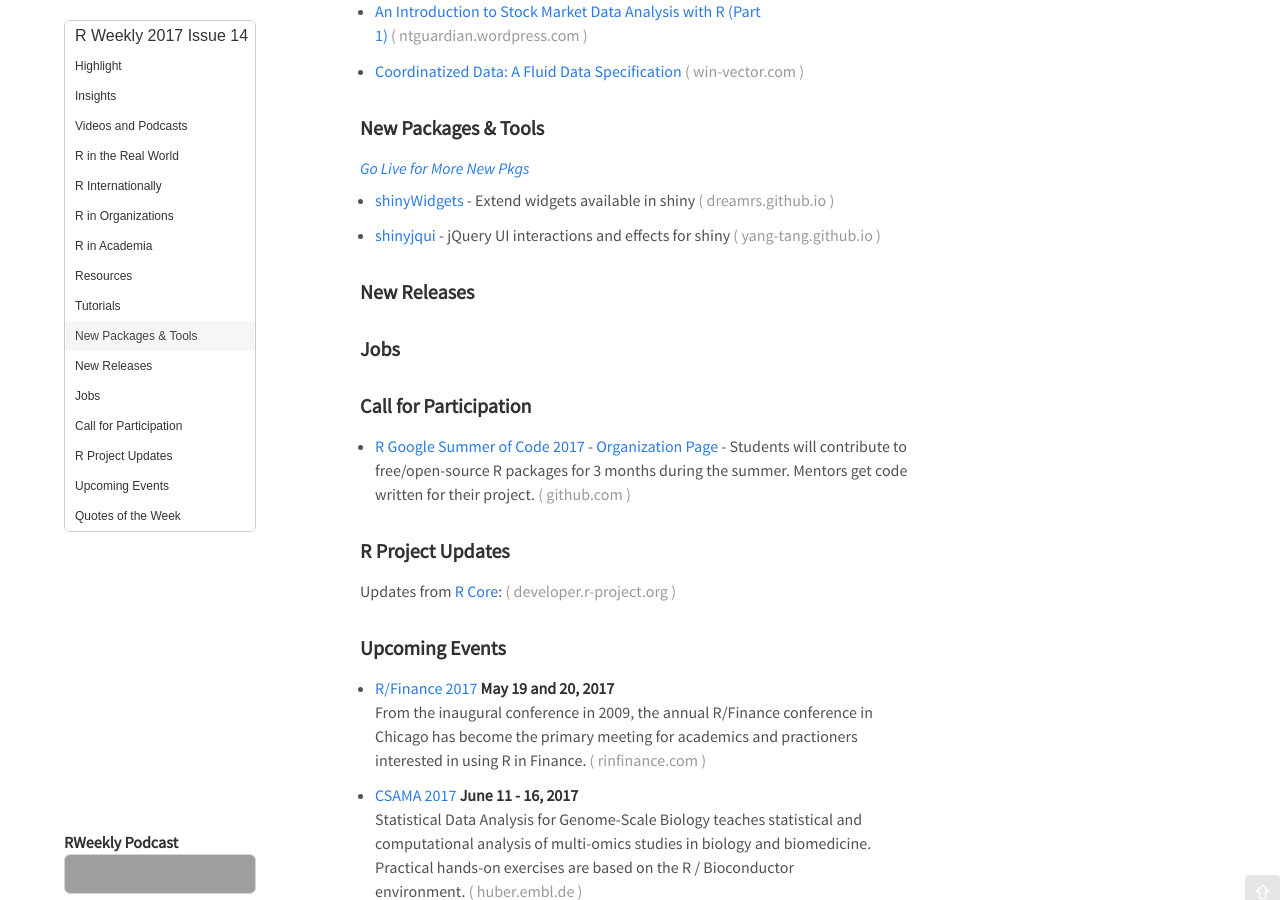
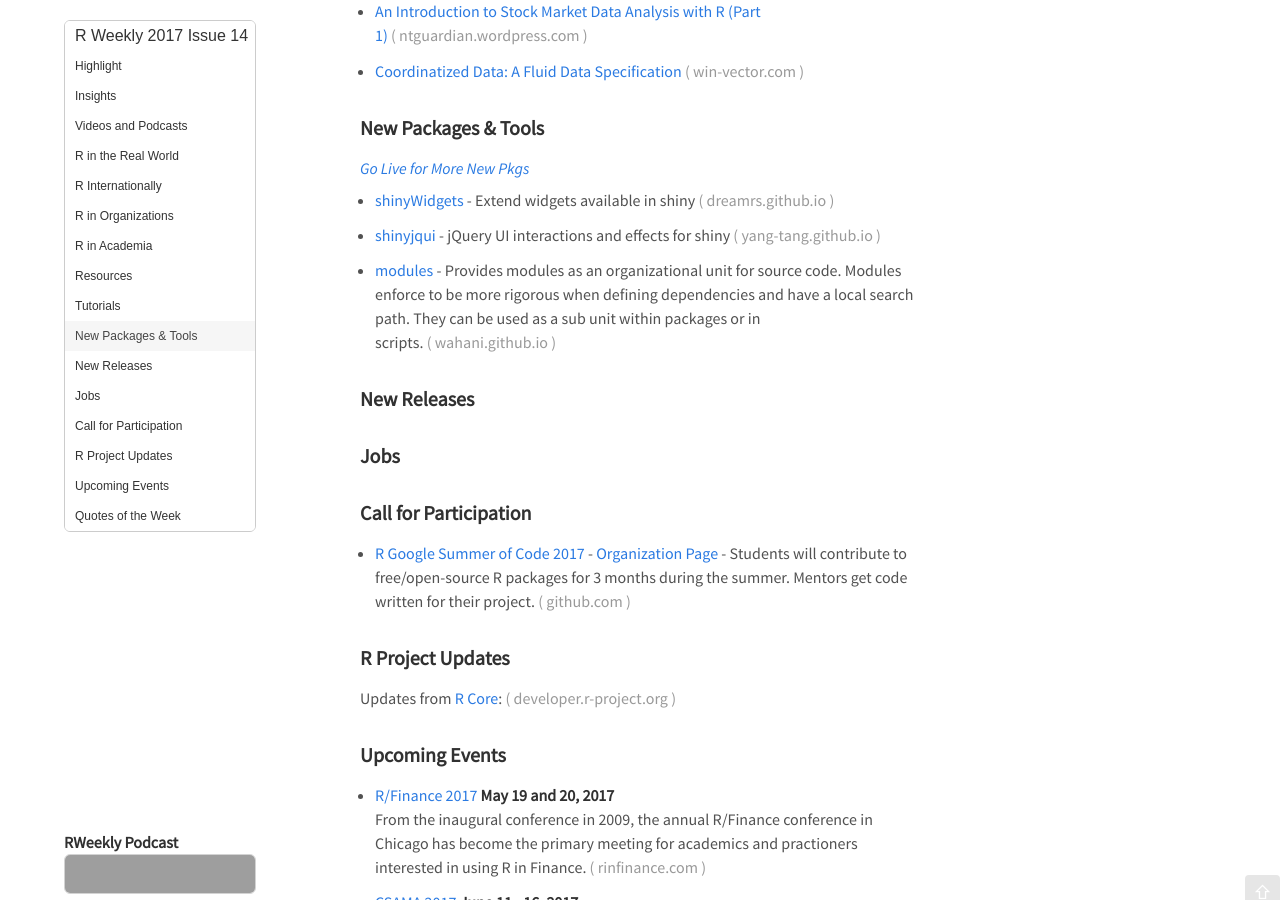
Before and after one commit to rweekly/rweekly.org, a Jekyll site: the page built from draft.md, in a window 1280 px wide and 900 px high, scrolled down 1064 px. Built offline with Jekyll 4.4.1, drawn with Linux system fonts in a browser that asks for light colours; comment, search, counter and statistics services are not loaded; grey boxes are pictures that could not be loaded.

Commit message:
add modules package link

```diff
--- a/draft.md
+++ b/draft.md
@@ -60,6 +60,8 @@
 
 + [shinyjqui](https://yang-tang.github.io/shinyjqui/) - jQuery UI interactions and effects for shiny
 
++ [modules](http://wahani.github.io/modules/) - Provides modules as an organizational unit for source code. Modules enforce to be more rigorous when defining dependencies and have a local search path. They can be used as a sub unit within packages or in scripts.
+
 ### New Releases
 
 
```
